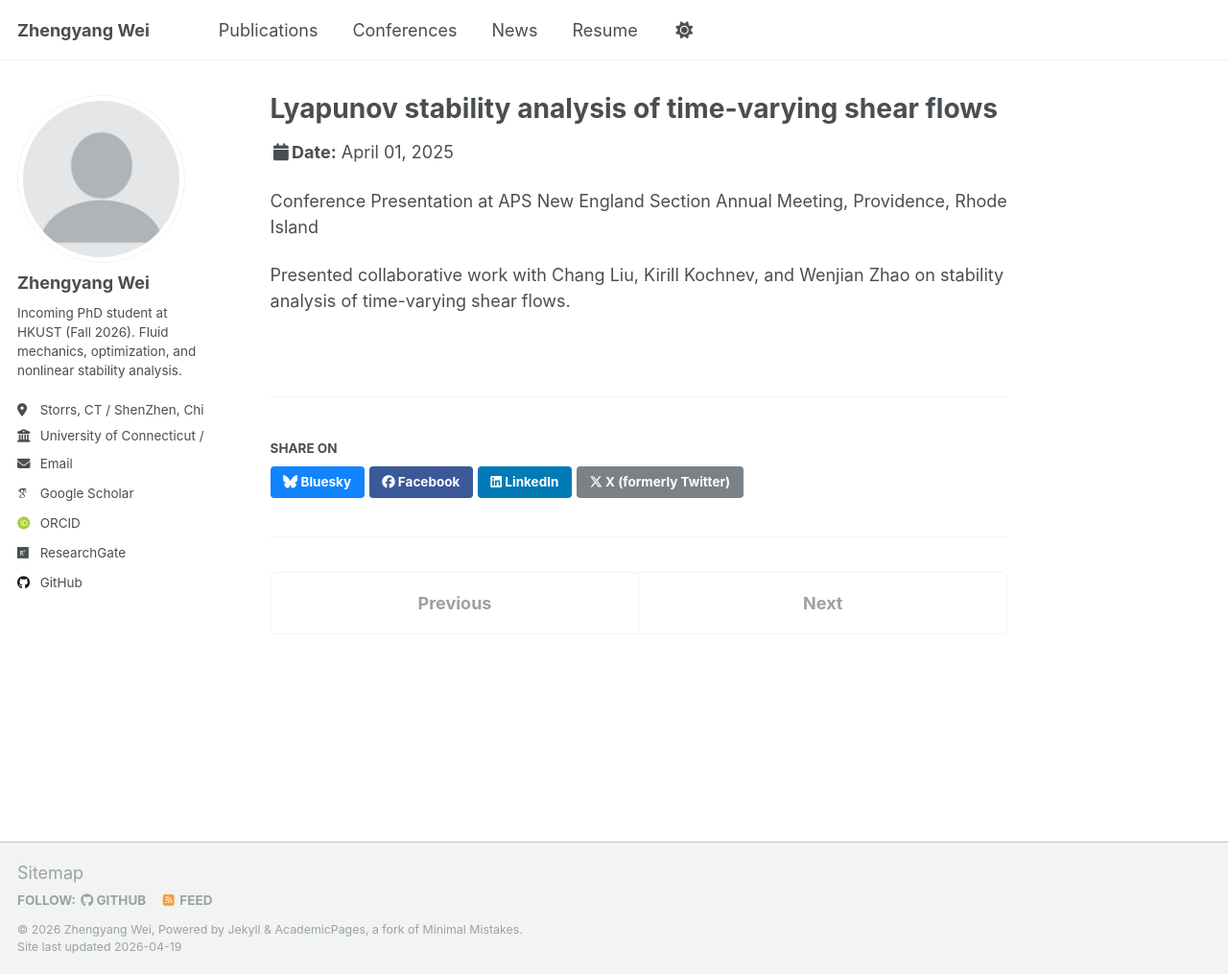
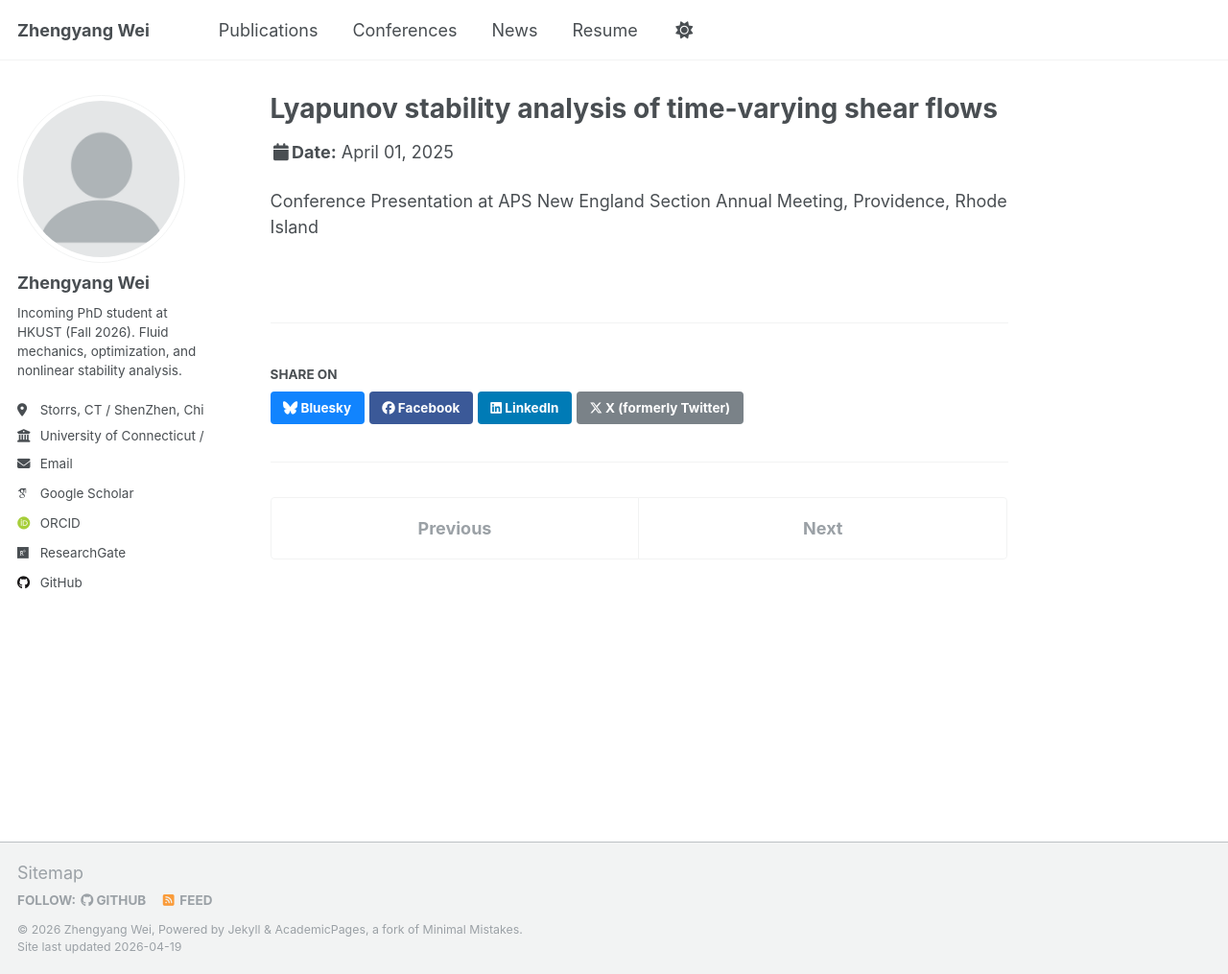
Before and after one commit to GNK48-WZY/gnk48-wzy.github.io, a Jekyll site: the page built from _talks/2025-04-01-aps-nes-time-varying-shear.md, in a window 1280 px wide and 1015 px high. Shown: the whole window at 96% size. Built offline with Jekyll 4.4.1, drawn with Linux system fonts in a browser that asks for light colours; some web fonts are replaced.

Commit message:
Update 2025-04-01-aps-nes-time-varying-shear.md

```diff
--- a/_talks/2025-04-01-aps-nes-time-varying-shear.md
+++ b/_talks/2025-04-01-aps-nes-time-varying-shear.md
@@ -8,5 +8,3 @@ venue: "APS New England Section Annual Meeting"
 date: 2025-04-01
 location: "Providence, Rhode Island"
 ---
-
-Presented collaborative work with Chang Liu, Kirill Kochnev, and Wenjian Zhao on stability analysis of time-varying shear flows.
```
